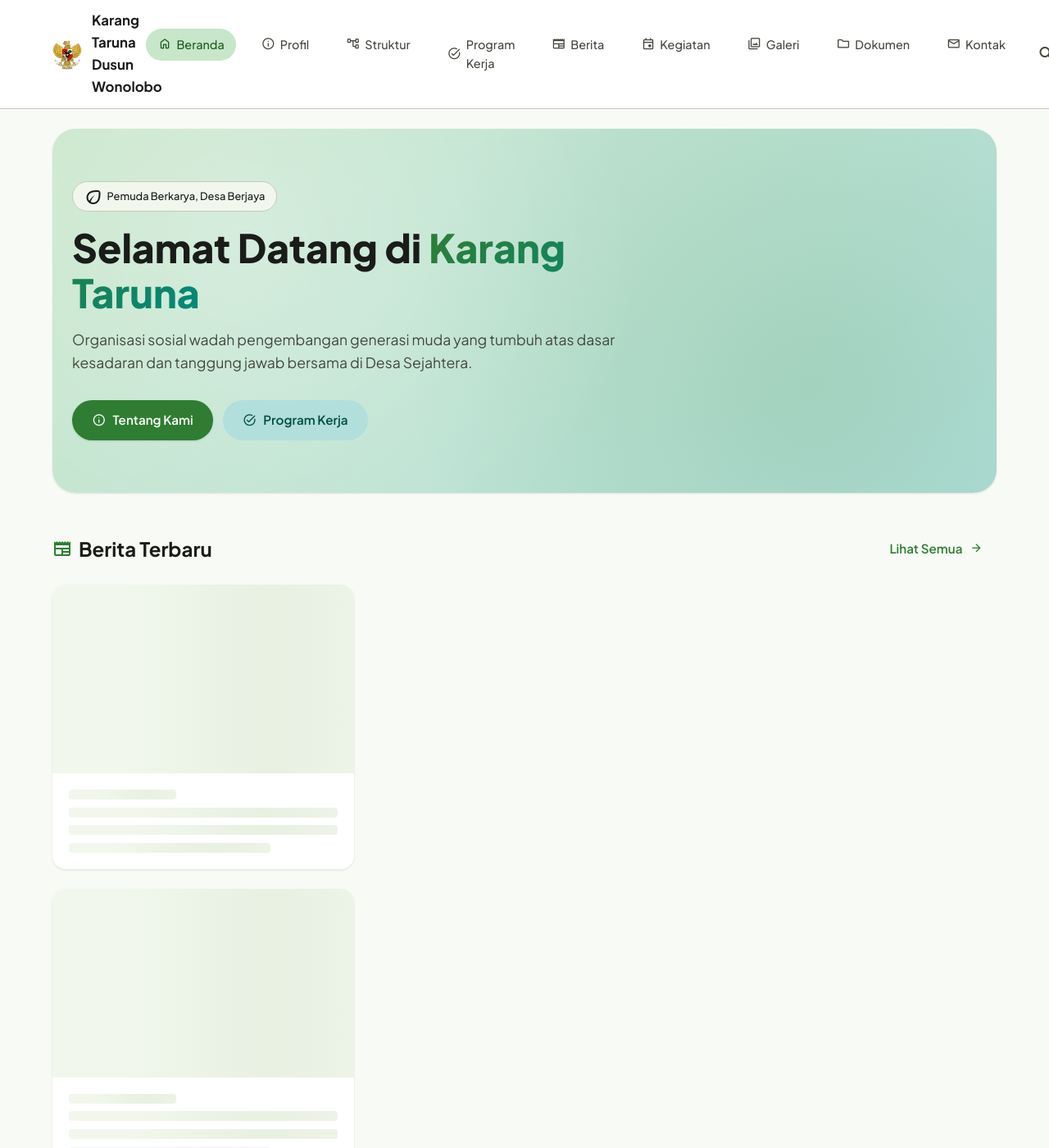
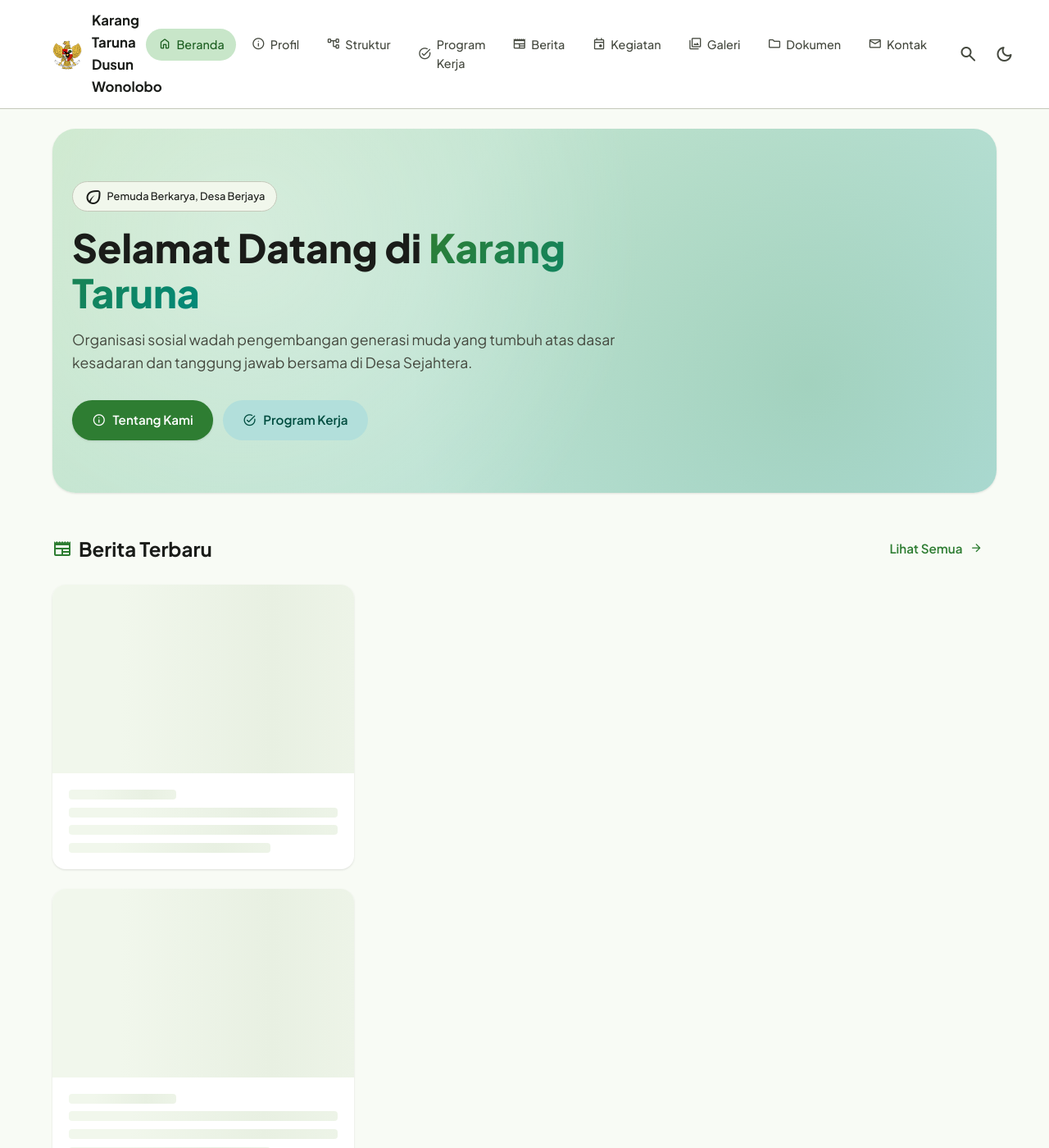
Before and after one commit to greenblog-dev/greenblog-dev.github.io, a Jekyll site: the page built from index.html, in a window 1280 px wide and 1400 px high. Shown: the whole window at 82% size. Built offline with Jekyll 4.4.1, drawn with Linux system fonts in a browser that asks for light colours.

Commit message:
Update _layout.scss

```diff
--- a/_sass/_layout.scss
+++ b/_sass/_layout.scss
@@ -196,41 +196,3 @@
   background: linear-gradient(90deg, var(--md-primary), var(--md-secondary));
   width: 0; z-index: 1000; transition: width .1s;
 }
-
-
-/* TAMPILAN DESKTOP (> 960px) */
-@media (min-width: 961px) {
-  .menu-toggle {
-    /* Sembunyikan tombol hamburger di desktop */
-    display: none;
-  }
-
-  .primary-nav {
-    /* Reset dari absolute (mobile) ke posisi normal */
-    position: static;
-    height: auto;
-    transform: none; /* Hilangkan efek slide out mobile */
-    overflow: visible;
-
-    /* Gunakan Flexbox untuk mensejajarkan menu secara horizontal */
-    display: flex;
-    align-items: center;
-    background: transparent; /* Hilangkan background khusus mobile jika ada */
-    padding: 0;
-  }
-
-  .nav-list {
-    /* Susun item menu menyamping (kiri ke kanan) */
-    display: flex;
-    flex-direction: row;
-    width: auto;
-    margin: 0;
-    padding: 0;
-    gap: 1rem; /* Jarak antar menu */
-  }
-
-  .brand-text {
-    /* Tampilkan kembali brand text jika sebelumnya disembunyikan */
-    display: block;
-  }
-}
```
